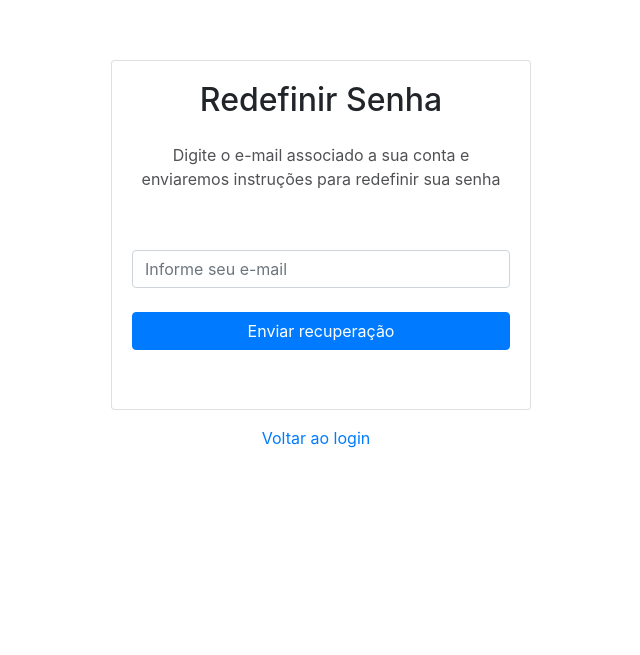
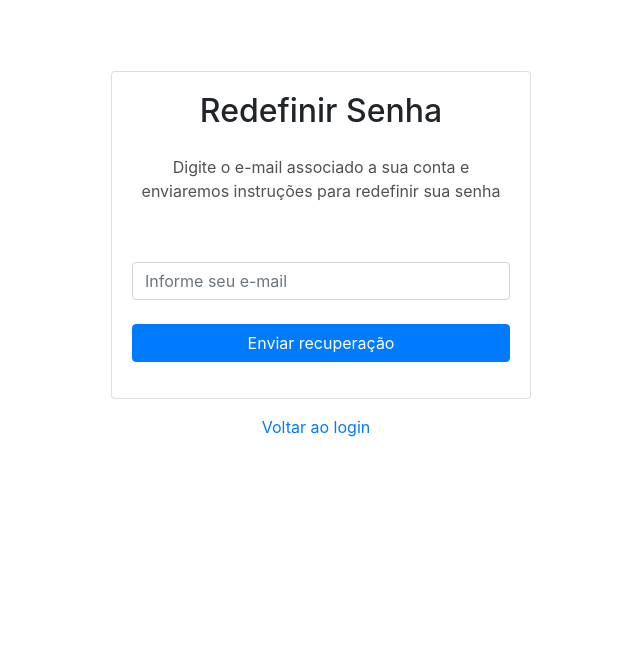
Before and after one commit to marcos-ev/-LAB-Clothing-Collection, an Angular app: page /esqueceu-senha in a window 1280 px wide. Shown: the part 145-800 px from the top of the page, without its empty margins (324-964 px from the left). Built offline with nearby package versions, Linux system fonts and the light colour scheme.

Commit message:
update app.component error

```diff
--- a/src/app/app.component.html
+++ b/src/app/app.component.html
@@ -1,4 +1 @@
-<div>
   <router-outlet></router-outlet>
-  <app-signin></app-signin>
-  <app-esqueceu-senha></app-esqueceu-senha>
--- a/src/app/esqueceu-senha/esqueceu-senha.component.css
+++ b/src/app/esqueceu-senha/esqueceu-senha.component.css
@@ -12,7 +12,7 @@
 .custom-card {
   position: relative;
   width: 420px;
-  height: 350px;
+  height: auto;
   margin: 0 auto 0 100% ;
   flex-direction: column;
   justify-content: center;
```
